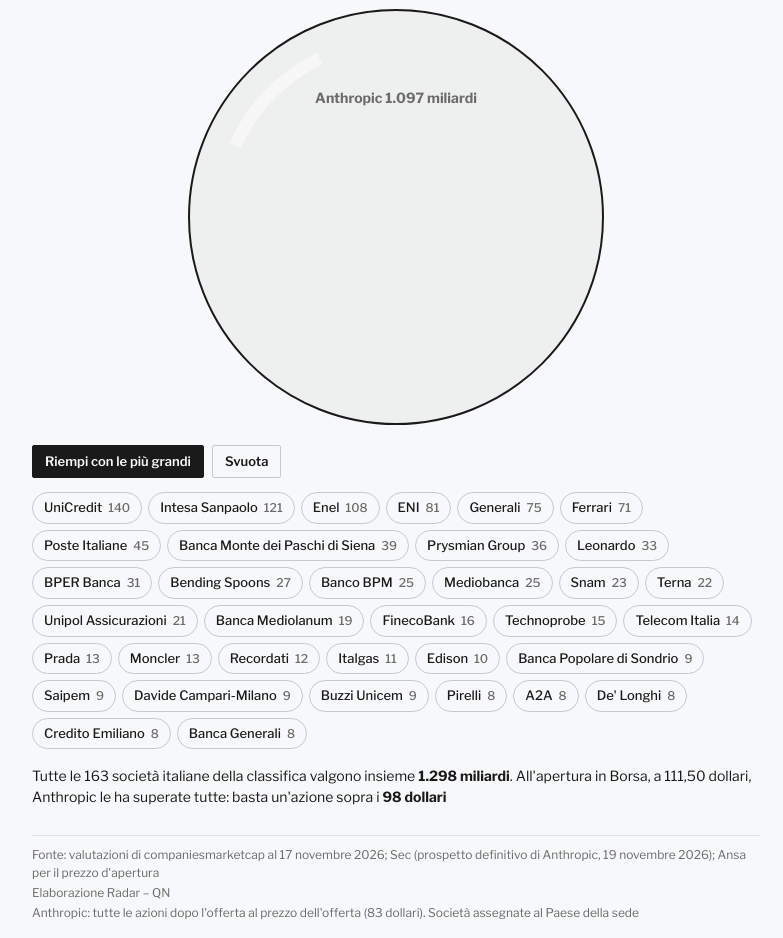
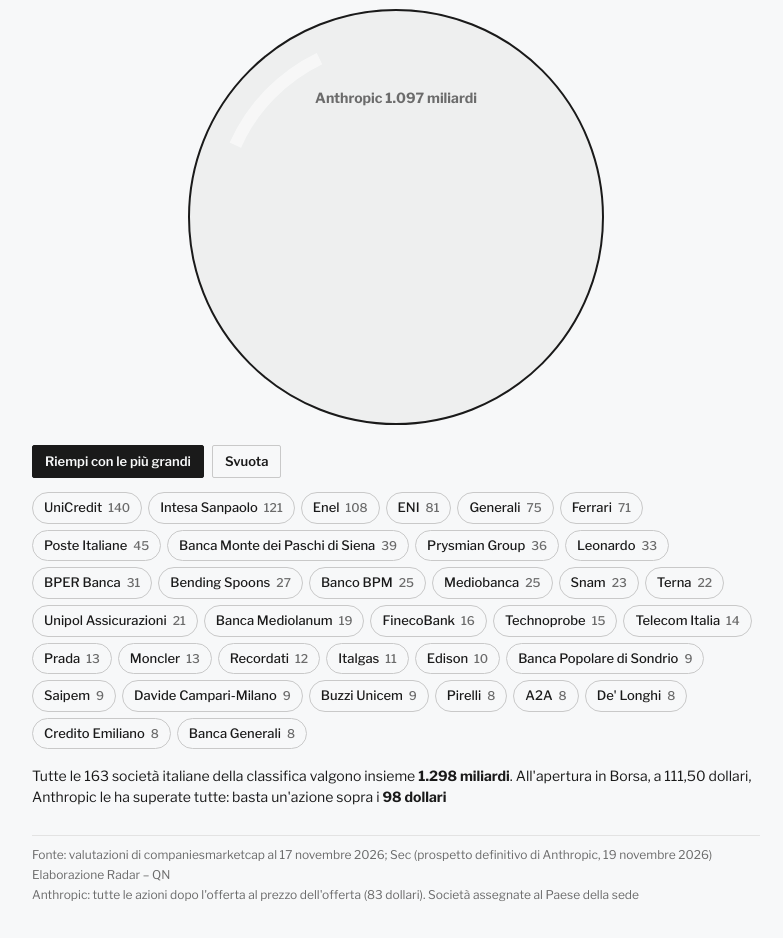
Before and after one commit to liberostracquadanio-del/liberostracquadanio, a plain HTML site: page 2026-11-ipo-anthropic/02-piazza-affari/index.html in a window 1280 px wide. Shown: the part 238-1176 px from the top of the page, without its empty margins (244-1027 px from the left). Drawn offline with nearby package versions, Linux system fonts and the light colour scheme.

Commit message:
Anthropic, grafico 02: tolta l'Ansa dal piede
Co-Authored-By: Claude Opus 5.5 <noreply@anthropic.com>

```diff
--- a/2026-11-ipo-anthropic/02-piazza-affari/index.html
+++ b/2026-11-ipo-anthropic/02-piazza-affari/index.html
@@ -75,7 +75,7 @@
   <p class="extra" id="extra"></p>
 
   <footer class="r-foot">
-    <span>Fonte: valutazioni di companiesmarketcap al 17 novembre 2026; Sec (prospetto definitivo di Anthropic, 19 novembre 2026); Ansa per il prezzo d'apertura</span>
+    <span>Fonte: valutazioni di companiesmarketcap al 17 novembre 2026; Sec (prospetto definitivo di Anthropic, 19 novembre 2026)</span>
     <span>Elaborazione Radar – QN</span>
     <span style="flex-basis:100%">Anthropic: tutte le azioni dopo l'offerta al prezzo dell'offerta (83 dollari). Società assegnate al Paese della sede</span>
   </footer>
```
